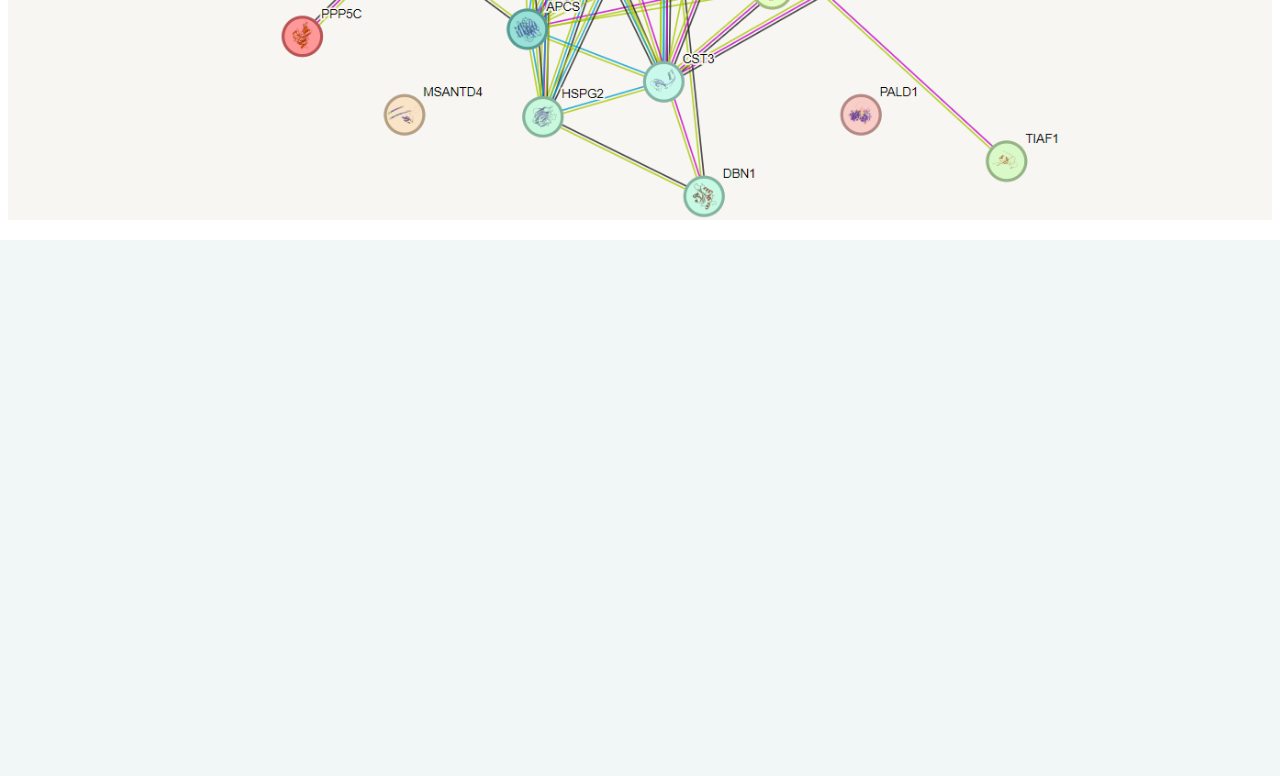
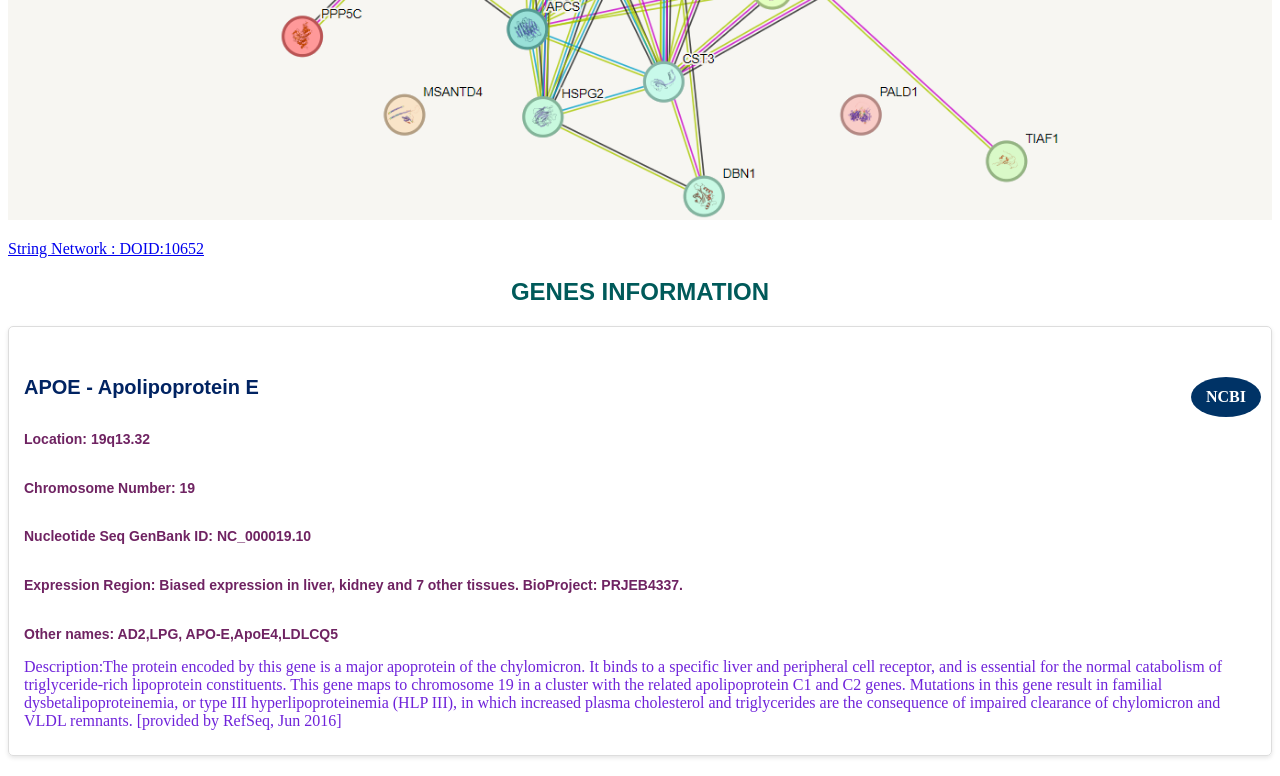
Before and after one commit to Gorika-Madaan/Neuro_Omics_Database_Creation, a Flask app: page /ALZ_genomics in a window 1280 px wide. Shown: the part 1019-1795 px from the top of the page. Before the commit the page ends 1259 px from the top, so only its background shows below. Run offline with Flask 3, Linux system fonts and the light colour scheme; data comes from the database, SQL or seed files in the repository.

Commit message:
alz one gene

```diff
--- a/app.py
+++ b/app.py
@@ -54,7 +54,7 @@ def close_connection(exception):
 def ALZ_genomics():
     db = get_db('Genomics_db')
     cursor = db.cursor()
-    cursor.execute("SELECT gene_symbol, gene_name, location, description FROM ALZHEIMER")
+    cursor.execute("SELECT * FROM ALZHEIMER")
     genes = cursor.fetchall()
     return render_template('ALZ_genomics.html', genes=genes)
 
--- a/templates/ALZ_genomics.html
+++ b/templates/ALZ_genomics.html
@@ -50,6 +50,74 @@
            color: rgb(0,90,90);
           text-align: center;
         }
+        .card {
+        position: relative;
+        border: 1px solid #ddd;
+        border-radius: 5px;
+        margin-bottom: 15px;
+        padding: 15px;
+        box-shadow: 0 2px 4px rgba(0, 0, 0, 0.1);
+        display: flex;
+        align-items: center;
+        justify-content: space-between;
+        }
+
+        .card-title {
+            margin-bottom: 10px;
+            font-family: sans-serif;
+            font-size: 20px;
+            color: rgb(0,35,98);
+        }
+
+        .card-subtitle {
+            font-size: 14px;
+            font-family: sans-serif;
+            margin-bottom: 10px;
+            color: rgb(111,35,98);
+        }
+
+        .card-text {
+            margin-bottom: 10px;
+            color: rgb(111, 35, 218);
+        }
+
+        .card-link {
+            color: #1a73e8;
+            font-weight: bold;
+        }
+        .circle {
+            position: absolute;
+            top: 50px;
+            right: 10px;
+            width: 70px;
+            height: 40px;
+            border-radius: 50%;
+            background-color: #003366; /* Dark blue */
+            display: flex;
+            align-items: center;
+            justify-content: center;
+            cursor: pointer;
+            color: white; /* White text */
+            font-weight: bold;
+            text-align: center;
+            text-decoration: none;
+        }
+
+
+        @media (max-width: 600px) {
+            .card {
+                padding: 10px;
+            }
+
+            .card-title {
+                font-size: 18px;
+
+            }
+
+            .card-subtitle,
+            .card-text {
+                font-size: 13px;
+            }
     </style>
 
 </head>
@@ -70,8 +138,24 @@
 
 
     <h2> GENES INTERACTION </h2>
-    <div class = "image2">
+    <figure class = "image2">
         <img src = "https://067776f3-65d3-4935-822a-bc05d9ff15a6-00-260635pwdizjv.pike.replit.dev/static/alz.png", class = "image2", alt = "image2">
+        <figcaption><a href = https://string-db.org/cgi/network?taskId=bqEfiViP2Q0a&sessionId=bfN7XXPyGHWK>String Network : DOID:10652</a></figcaption>
     </div>
-</div>
+
+    <h2> GENES INFORMATION</h2>
+    {% for gene in genes %}
+    <div class = "card">
+        <div class="card-body">
+            <h5 class="card-title">{{ gene[1] }} - {{ gene[2] }}</h5>
+            <h6 class="card-subtitle">Location: {{ gene[10] }}</h6>
+            <h6 class="card-subtitle">Chromosome Number: {{ gene[9] }}</h6>
+            <h6 class="card-subtitle"> Nucleotide Seq GenBank ID: {{ gene[11] }}</h6>
+            <h6 class="card-subtitle">Expression Region: {{ gene[12] }}</h6>
+            <h6 class="card-subtitle">Other names: {{ gene[3] }},{{ gene[4] }}, {{ gene[5] }},{{ gene[6] }},{{ gene[7] }}</h6>
+             <p class = "card-text" >Description:{{ gene[8] }}</p>
+        </div>
+        <a href="https://www.ncbi.nlm.nih.gov/gene/?term={{ gene[1] }}" class="circle" target="_blank">NCBI</a>
+        </div>
+        {% endfor %}
 </body>
```
Also changed, not shown: 1 other file.
